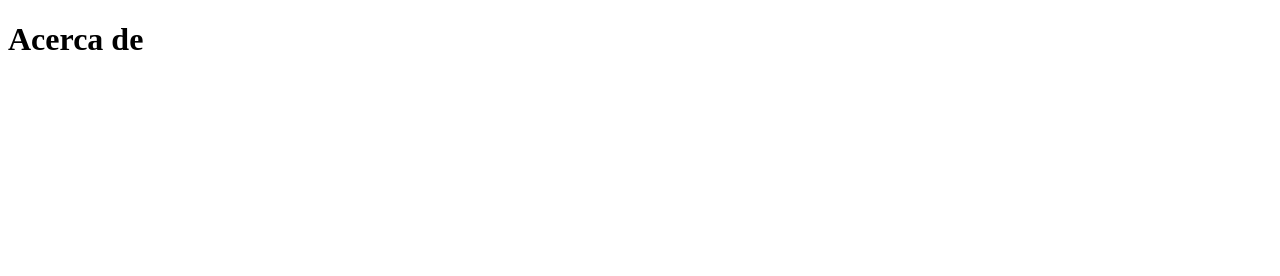
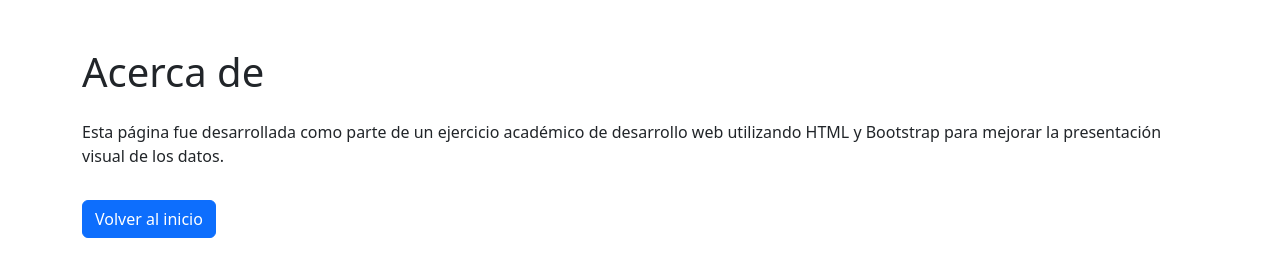
Before and after one commit to HanzChocoj/Tarea-1, a plain HTML site: page Acercade.html in a window 1280 px wide. Drawn offline with nearby package versions, Linux system fonts and the light colour scheme.

Commit message:
Actualizacion de acerca de con boostrap

```diff
--- a/Acercade.html
+++ b/Acercade.html
@@ -1,12 +1,18 @@
 <!DOCTYPE html>
-<html lang="en">
+<html lang="es">
 <head>
     <meta charset="UTF-8">
     <meta name="viewport" content="width=device-width, initial-scale=1.0">
-    <title>Document</title>
+    <title>Acerca de</title>
+    <link href="https://cdn.jsdelivr.net/npm/bootstrap@5.3.3/dist/css/bootstrap.min.css" rel="stylesheet">
 </head>
 <body>
-    <h1>Acerca de</h1>
+
+    <div class="container mt-5">
+        <h1 class="mb-4">Acerca de</h1>
+        <p>Esta página fue desarrollada como parte de un ejercicio académico de desarrollo web utilizando HTML y Bootstrap para mejorar la presentación visual de los datos.</p>
+        <a href="index.html" class="btn btn-primary mt-3">Volver al inicio</a>
+    </div>
 
 </body>
 </html>
```
